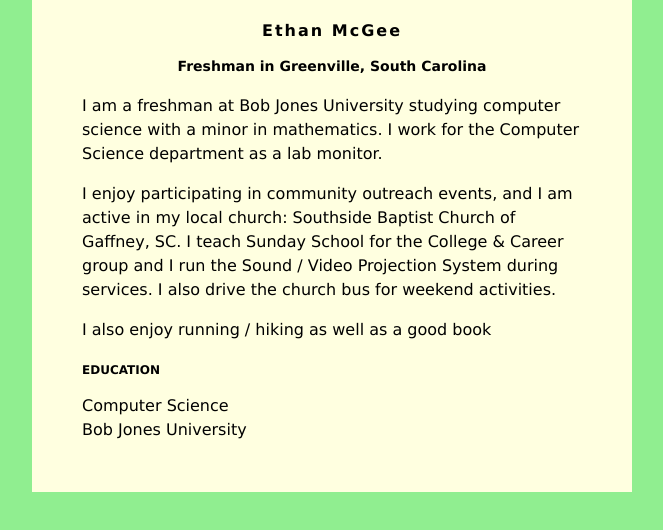
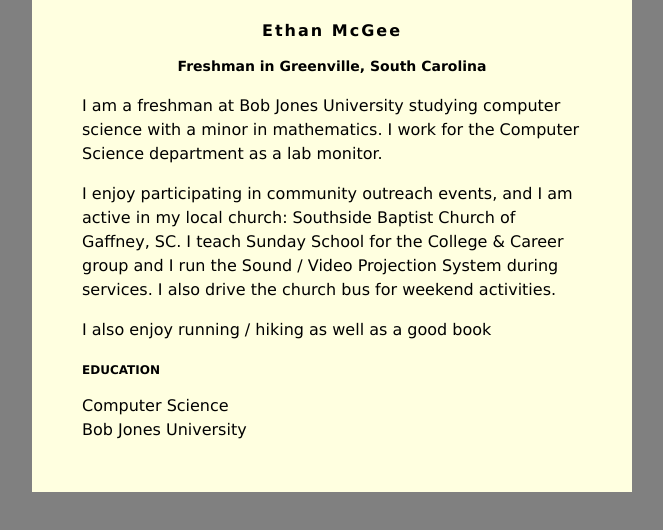
Before and after one commit to Zfelb835/Zfelb835.github.io, a plain HTML site: page index.html in a window 1280 px wide. Shown: the whole page, without its empty margins (308-971 px from the left). Drawn offline with Linux system fonts and the light colour scheme.

Commit message:
Update index.html

```diff
--- a/index.html
+++ b/index.html
@@ -2,7 +2,7 @@
 <head>
 <style>
 body {
-    background: lightgreen;
+    background: grey;
     font-family: Verdana;
 }
 #content {
```
